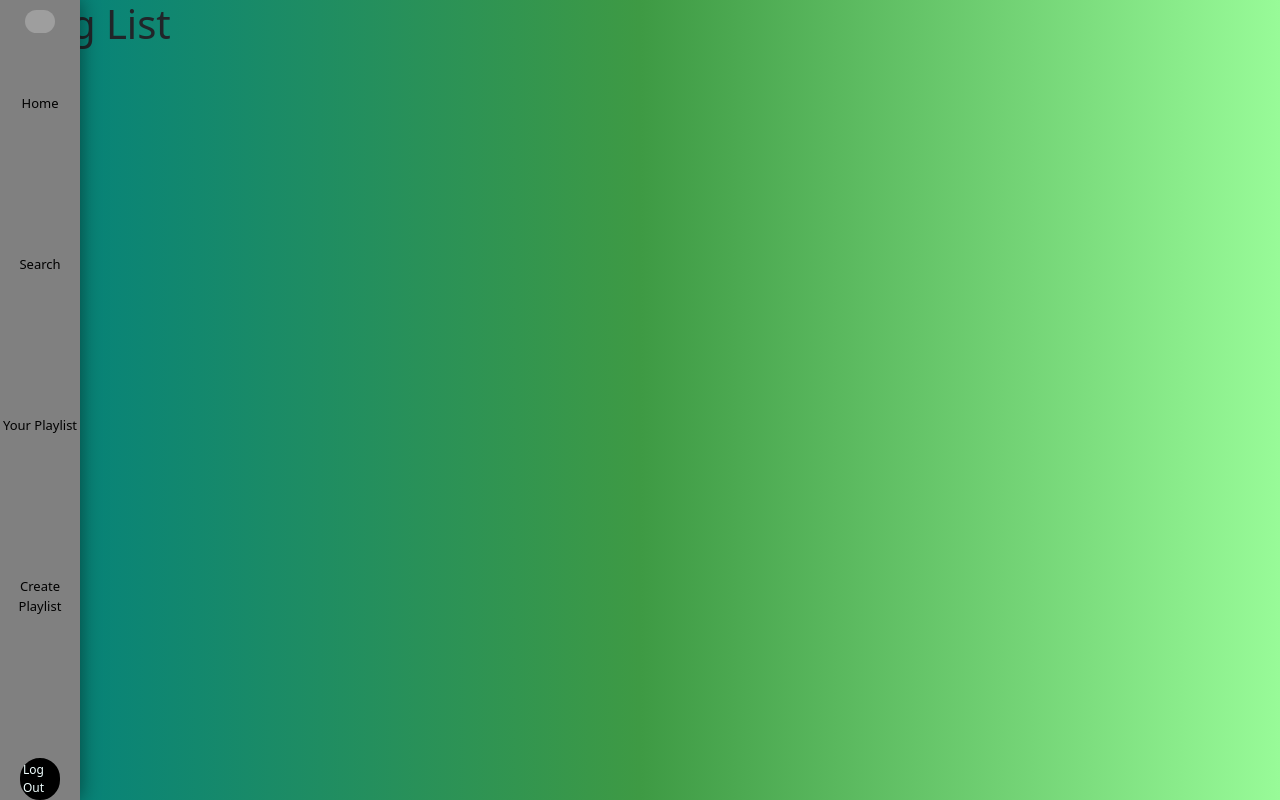
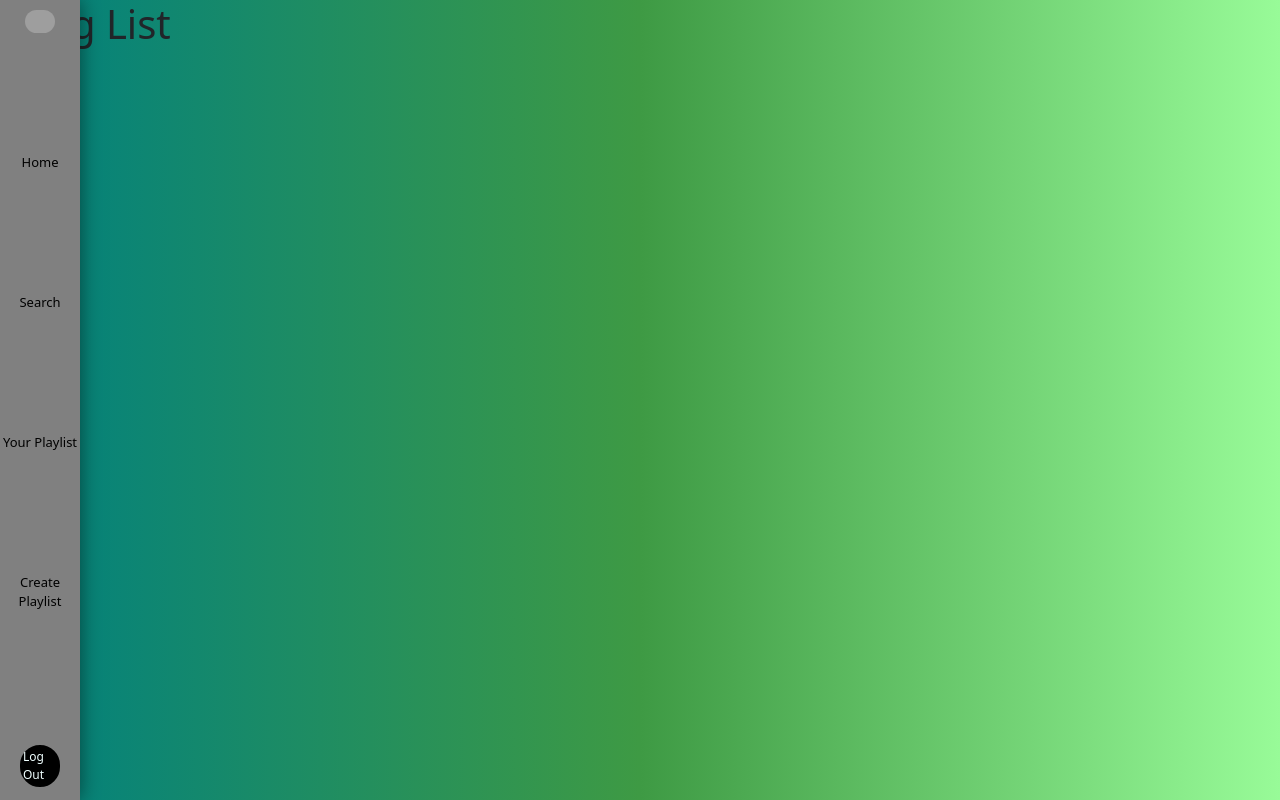
Before and after one commit to derrickhua/Audiofy, a Django app: page /songs/ in a window 1280 px wide. Run offline with Django 4.2, Linux system fonts and the light colour scheme; data that the repository does not hold is empty; grey boxes are pictures that could not be loaded.

Commit message:
try fix navbar

```diff
--- a/main_app/static/css/style.css
+++ b/main_app/static/css/style.css
@@ -39,7 +39,6 @@ body {
     color: black;
     font-size: 13px;
     text-align: center;
-    margin-bottom: 100%;
 }
 
 #username {
--- a/main_app/templates/base_with_nav.html
+++ b/main_app/templates/base_with_nav.html
@@ -16,8 +16,8 @@
         <a id = "hover-nav" href="{% url 'index' %}">Home</a>
         <a id = "hover-nav" href="#">Search</a>
         <a id = "hover-nav" href="#">Your Playlist</a>
-        <a id = "hover-nav" href="#">Create Playlist</a>
-        <a id = "logout" href="{% url 'logout' %}">Log Out</a>
+        <a id = "hover-nav" href="#"  style ="margin-bottom: 16%;">Create Playlist</a>
+        <a id = "logout" href="{% url 'logout' %}" style ="margin-bottom: 16%;">Log Out</a>
     </div>
 </head>
 <body>
```
